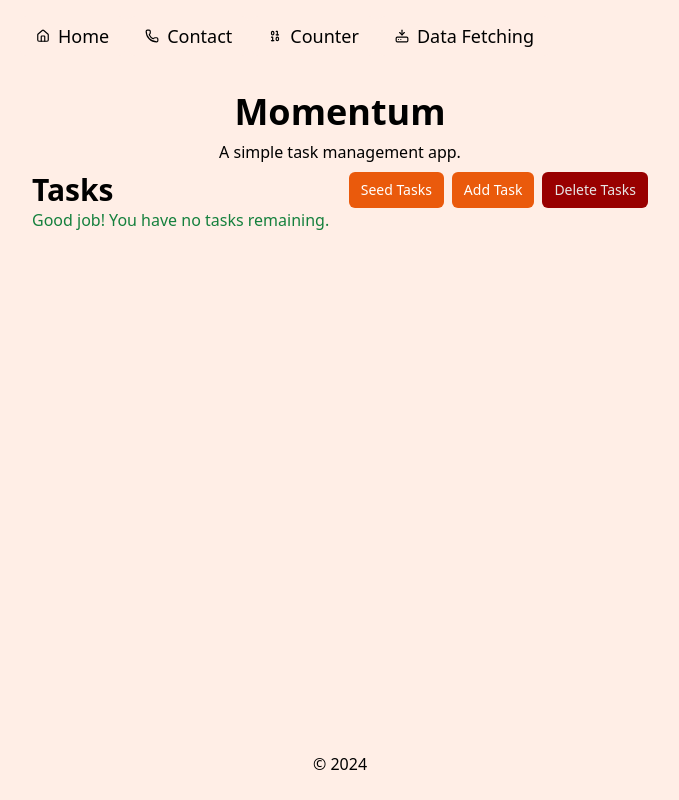
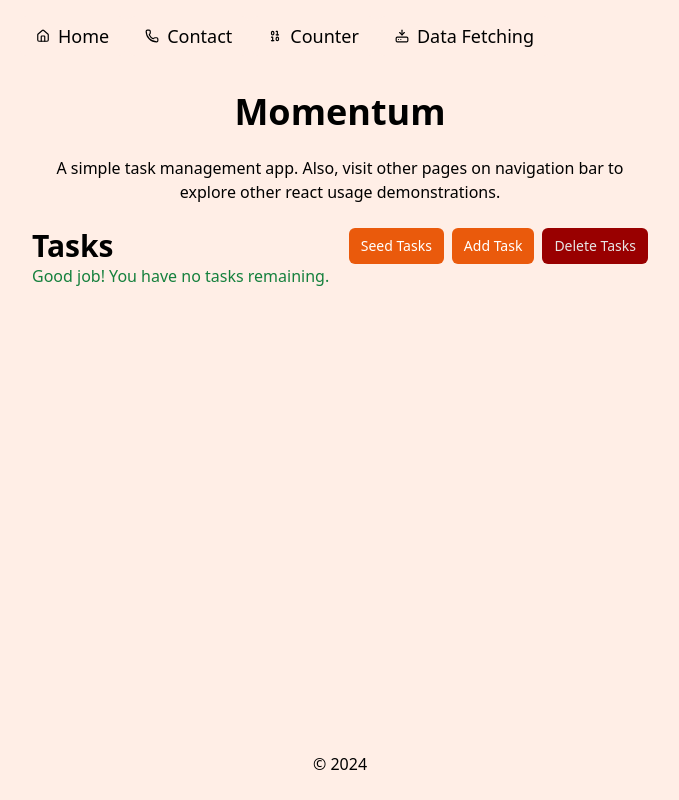
Before and after one commit to syarifhsb/momentum, a React (Vite) app: page / in a window 1280 px wide. Shown: the whole page, without its empty margins (300-979 px from the left). Built offline with nearby package versions, Linux system fonts and the light colour scheme.

Commit message:
fix: Fix the error in using SWR

```diff
--- a/src/routes/data-fetch-example.tsx
+++ b/src/routes/data-fetch-example.tsx
@@ -4,7 +4,7 @@ import { HeadingOne } from "@/components/ui/typography";
 import { Debug } from "@/components/ui/debug";
 
 function FetchItem() {
-  const fetcher = (...args) => fetch(...args).then((res) => res.json());
+  const fetcher = (url: any) => fetch(url).then((r) => r.json());
   const { data, error, isLoading } = useSWR(
     "https://amazingsafari-backend.haidar.dev/",
     fetcher
@@ -26,7 +26,13 @@ export function DataFetchExample() {
         A simple data fetching example to demonstrate the use of SWR hook.
       </p>
       <p className="text-center p-2 pt-0">
-        Data fetched from https://amazingsafari-backend.haidar.dev/
+        Data fetched from{" "}
+        <a
+          href="https://amazingsafari-backend.haidar.dev/"
+          className="text-blue-600 visited:text-purple-600"
+        >
+          https://amazingsafari-backend.haidar.dev
+        </a>
       </p>
       <FetchItem />
     </div>
--- a/src/routes/home.tsx
+++ b/src/routes/home.tsx
@@ -4,9 +4,12 @@ import { Toaster } from "@/components/ui/sonner";
 
 export function HomeRoute() {
   return (
-    <div className="p-3">
+    <div className="p-3 space-y-4">
       <HeadingOne className="text-center p-2">Momentum</HeadingOne>
-      <p className="text-center p-2 pt-0">A simple task management app.</p>
+      <p className="text-center p-2 pt-0">
+        A simple task management app. Also, visit other pages on navigation bar
+        to explore other react usage demonstrations.
+      </p>
 
       <TaskManagement />
 
```
Also changed, not shown: 1 other file (tests, documents, lock files or other folders).
